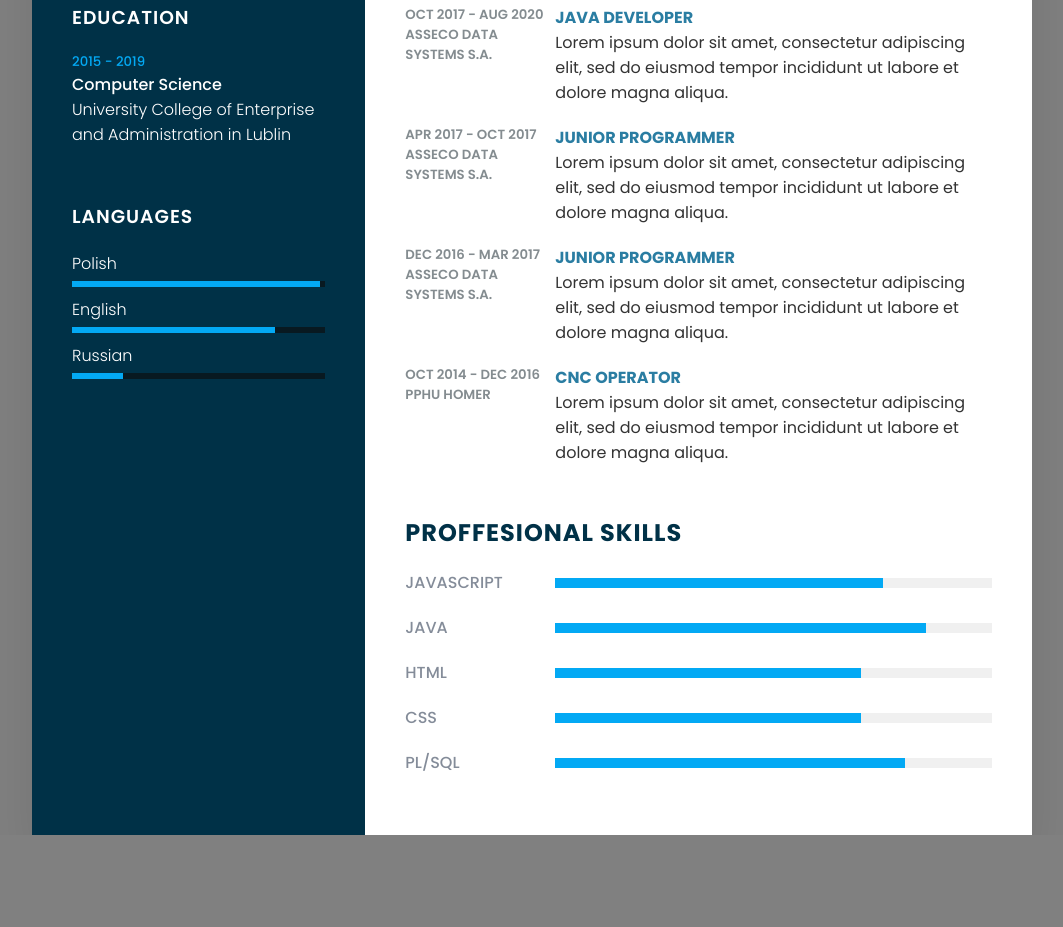
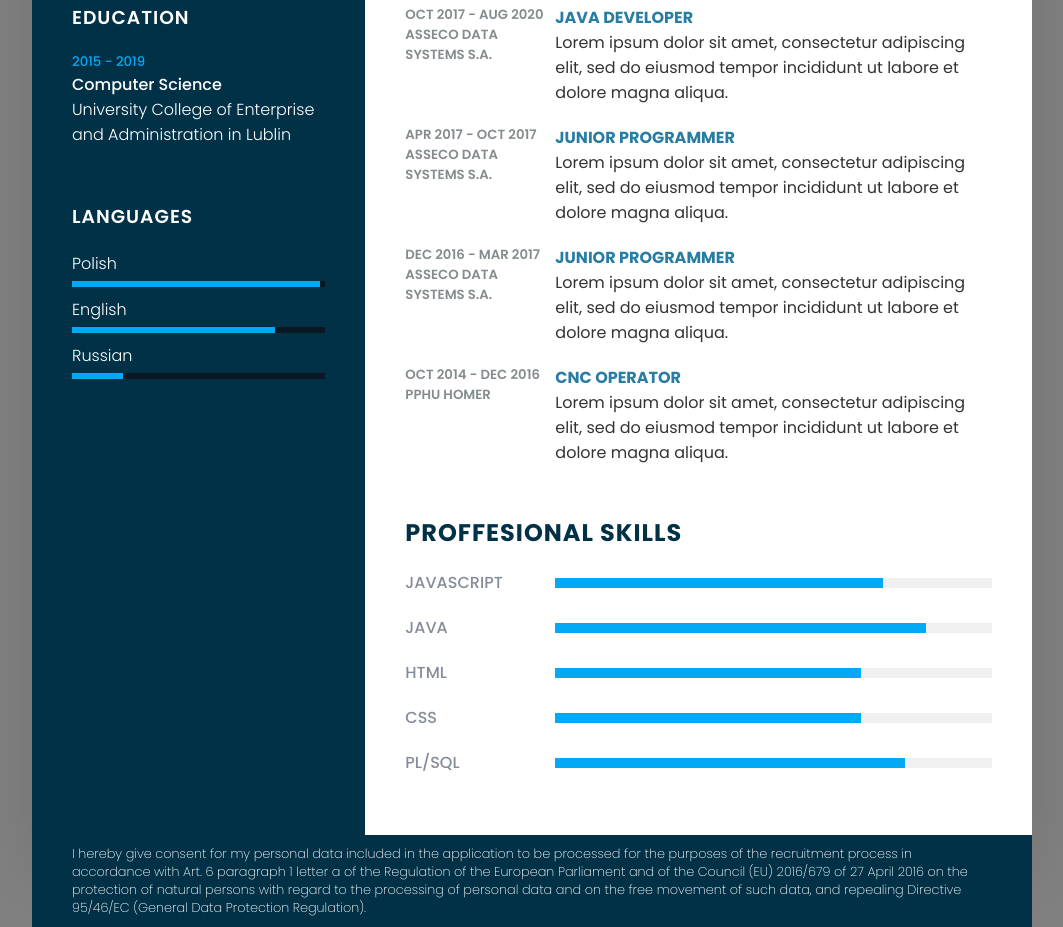
Before and after one commit to Pycio94/cv, a plain HTML site: page index.html in a window 1280 px wide. Shown: the part 625-1552 px from the top of the page, without its empty margins (108-1171 px from the left). Before the commit the page ends 1460 px from the top, so only its background shows below. Drawn offline with Linux system fonts and the light colour scheme.

Commit message:
update
footer

```diff
--- a/index.html
+++ b/index.html
@@ -176,6 +176,11 @@
                     </div>
                 </div>
             </div>
+            <div class="footer">
+                <div class="desc">
+                    <p>I hereby give consent for my personal data included in the application to be processed for the purposes of the recruitment process in accordance with Art. 6 paragraph 1 letter a of the Regulation of the European Parliament and of the Council (EU) 2016/679 of 27 April 2016 on the protection of natural persons with regard to the processing of personal data and on the free movement of such data, and repealing Directive 95/46/EC (General Data Protection Regulation).</p>
+                </div>
+            </div>
         </div>
     </body>
 </html>
--- a/style.css
+++ b/style.css
@@ -23,6 +23,7 @@ body
     background: #fff;
     display: grid;
     grid-template-columns: 1fr 2fr;
+    grid-template-rows: 0.5fr;
     box-shadow: 0 35px 55px rgba(0,0,0,0.1)
 }
 .container .left_Side
@@ -30,6 +31,7 @@ body
     position: relative;
     background: #003147;
     padding: 40px;
+    grid-row: 1;
 }
 .profileDesc
 {
@@ -222,6 +224,24 @@ p
     height: 100%;
     background: #03a9f4;
 }
+.container .footer
+{
+    position: absolute;
+    background: #003147;
+    grid-row: 2;
+}
+.container .footer .desc
+{
+    padding-right: 30px;
+    padding-left: 30px;
+}
+.container .footer .desc p
+{
+    color: #fff;
+    font-weight: 10;
+    margin: 10px;
+    font-size: 0.8em;
+}
 
 @media (max-width: 1000px)
 {
```
